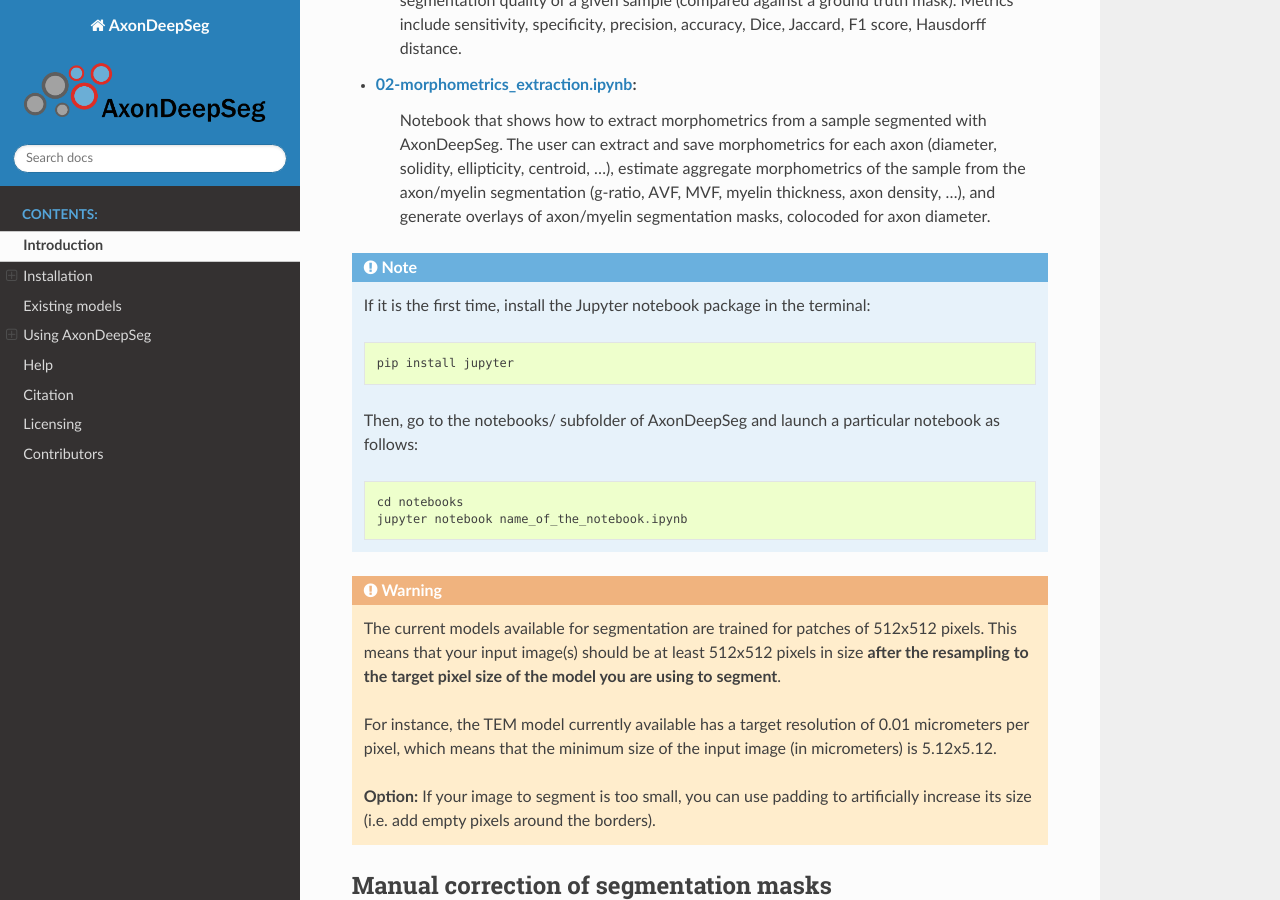
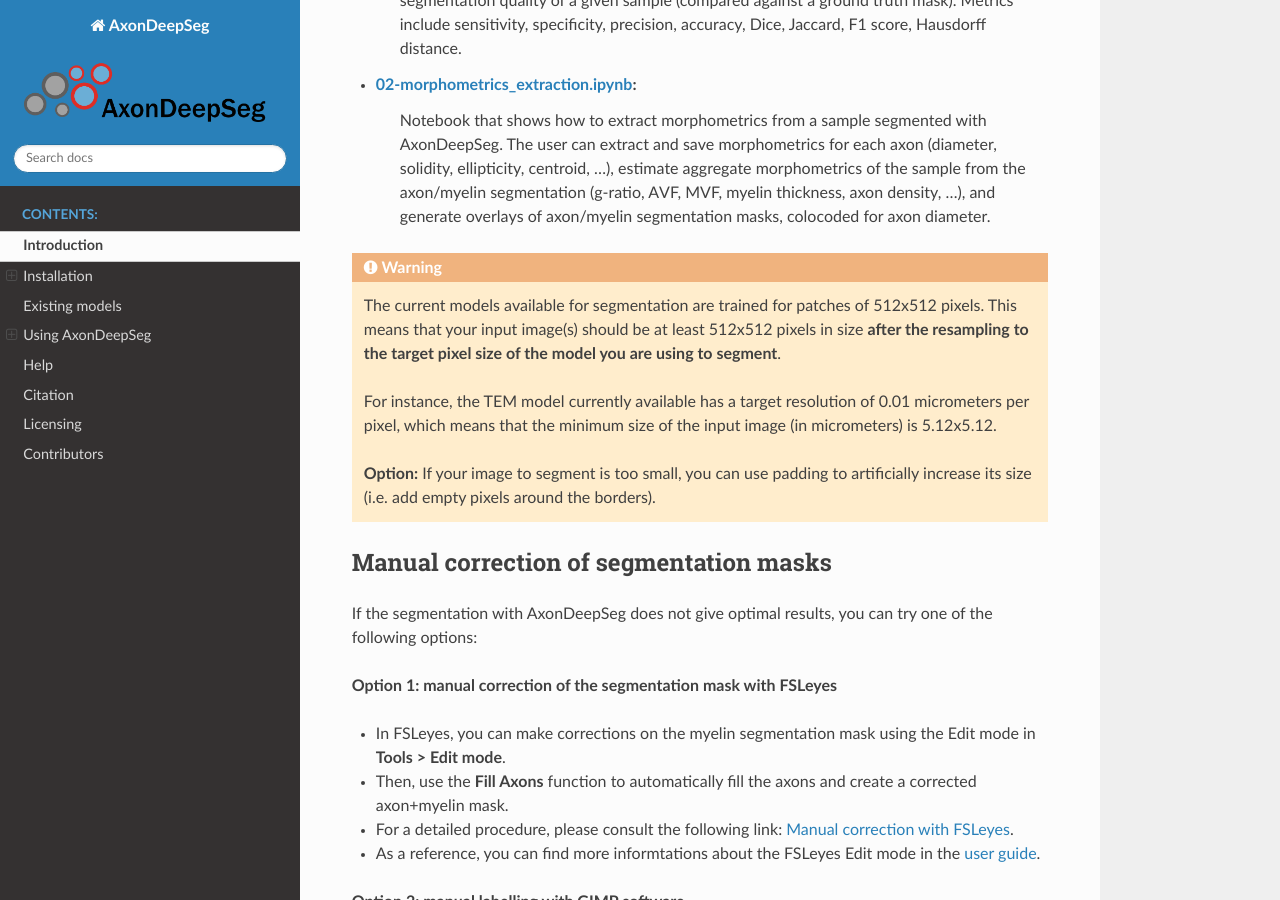
Before and after one commit to axondeepseg/axondeepseg, a Sphinx documentation site: the page built from docs/source/documentation.rst, in a window 1280 px wide and 900 px high, scrolled down 14440 px. Built offline with Sphinx 7.4.7 and the Read the Docs theme 2.0.0, drawn with Linux system fonts in a browser that asks for light colours.

Commit message:
Update documentation.rst

```diff
--- a/docs/source/documentation.rst
+++ b/docs/source/documentation.rst
@@ -490,17 +490,6 @@ Here is a list of useful Jupyter notebooks available with AxonDeepSeg:
 * `02-morphometrics_extraction.ipynb <https://github.com/neuropoly/axondeepseg/blob/master/notebooks/04-morphometrics_extraction.ipynb>`_:
     Notebook that shows how to extract morphometrics from a sample segmented with AxonDeepSeg. The user can extract and save morphometrics for each axon (diameter, solidity, ellipticity, centroid, ...), estimate aggregate morphometrics of the sample from the axon/myelin segmentation (g-ratio, AVF, MVF, myelin thickness, axon density, ...), and generate overlays of axon/myelin segmentation masks, colocoded for axon diameter.
 
-.. NOTE ::
-    If it is the first time, install the Jupyter notebook package in the terminal::
-
-        pip install jupyter
-
-    Then, go to the notebooks/ subfolder of AxonDeepSeg and launch a particular notebook as follows::
-
-        cd notebooks
-        jupyter notebook name_of_the_notebook.ipynb
-
-
 .. WARNING ::
    The current models available for segmentation are trained for patches of 512x512 pixels. This means that your input image(s) should be at least 512x512 pixels in size **after the resampling to the target pixel size of the model you are using to segment**.
 
```
